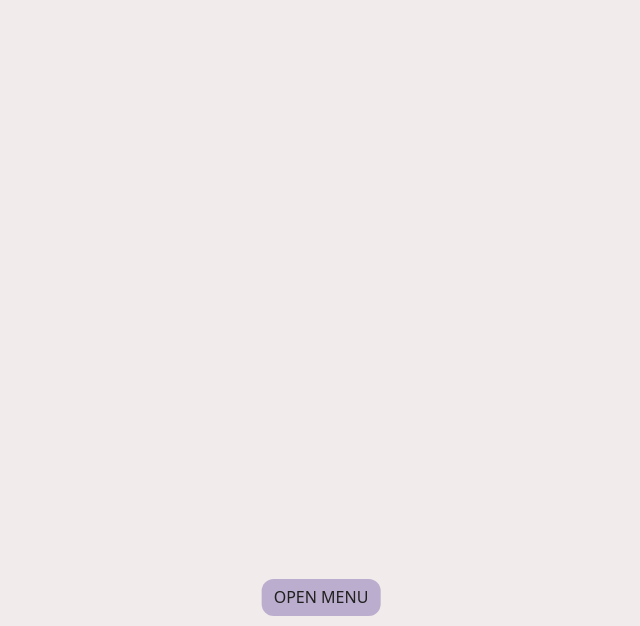
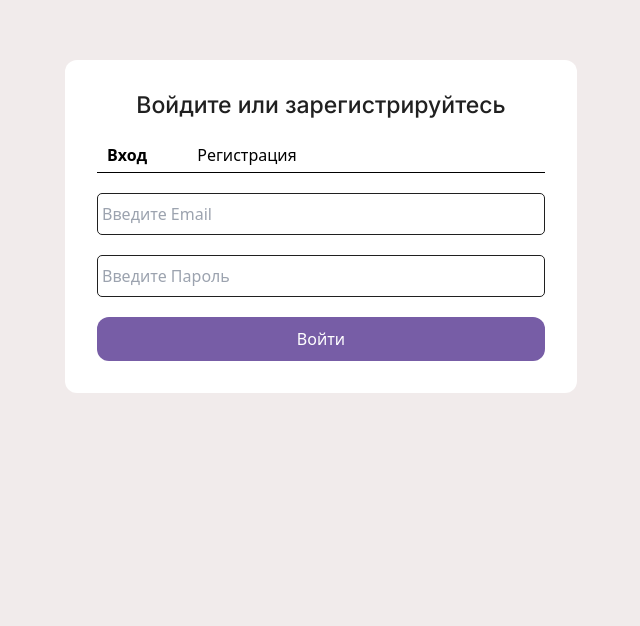
Before and after one commit to Alaront/money-manager, a Vue app: page /login in a window 1280 px wide. Shown: the part 174-800 px from the top of the page, without its empty margins (319-959 px from the left). Built offline with nearby package versions, Linux system fonts and the light colour scheme.

Commit message:
page login, new forms

```diff
--- a/src/App.vue
+++ b/src/App.vue
@@ -1,6 +1,7 @@
 <template>
   <div class="flex h-min-[100%] content">
     <header-components
+      v-if="!$route.meta.hideNavigation"
       class="w-[310px] bg-[#FFFFFF] py-[23px] px-[12px] box-border border-r-[1px] border-r-[#ada9a9] border-r-solid mr-[23px] h-[100vh] xl:h-auto top-[0] left-[-310px] z-2"
       :class="{
         fixed: windowWidth <= 1280,
@@ -8,11 +9,16 @@
       }"
     />
     <div
-      class="content grow-[1] xl:pt-[25px] xl:pr-[23px] box-border w-[95%] xl:w-auto"
+      class="content grow-[1] box-border w-[95%] xl:w-auto"
+      :class="{
+        'flex items-center': $route.meta.hideNavigation,
+        'xl:pt-[25px] xl:pr-[23px]': !$route.meta.hideNavigation,
+      }"
     >
       <router-view></router-view>
     </div>
     <button
+      v-if="!$route.meta.hideNavigation"
       class="menu-btn fixed bottom-[10px] left-[50%] translate-x-[-50%] block bg-[#775da670] font-medium text-[16px] leading-[19px] py-[9px] px-[12px] rounded-[12px] text-[#202020]"
       v-on:click="() => (openMenu = !openMenu)"
       :class="windowWidth <= 1280 ? 'block' : 'hidden'"
--- /dev/null
+++ b/src/components/Login/Login.vue
@@ -0,0 +1,62 @@
+<template>
+  <form class="flex flex-col" v-on:submit.prevent="(e) => loginLogic(e)">
+    <input
+      type="email"
+      placeholder="Введите Email"
+      :class="getInputStyle"
+      class="mb-[20px]"
+      v-model="emailData"
+    />
+    <input
+      type="text"
+      placeholder="Введите Пароль"
+      :class="getInputStyle"
+      class="mb-[20px]"
+      v-model="passwordData"
+    />
+
+    <button
+      type="submit"
+      class="bg-[#775da6] py-[10px] text-center text-[#ffffff] font-medium rounded-[12px] w-[100%] block"
+    >
+      Войти
+    </button>
+  </form>
+</template>
+
+<script>
+import { localStorageRead, localStorageWrite } from "./../../helpers/index";
+
+export default {
+  name: "LoginBlock",
+
+  data() {
+    return {
+      emailData: "",
+      passwordData: "",
+    };
+  },
+
+  mounted() {
+    const data = localStorageRead("moneyManagerLoginForm");
+    this.emailData = data.email;
+  },
+
+  unmounted() {
+    localStorageWrite("moneyManagerLoginForm", { email: this.emailData });
+  },
+
+  methods: {
+    loginLogic(e) {
+      console.log("login start", e, this.emailData, this.passwordData);
+    },
+  },
+
+  computed: {
+    getInputStyle: () =>
+      "w-[100%] block border-[1px] border-solid border-[#202020] py-[8px] px-[4px] rounded-[5px]",
+  },
+};
+</script>
+
+<style scoped></style>
--- /dev/null
+++ b/src/components/Login/LoginWrapper.vue
@@ -0,0 +1,40 @@
+<template>
+  <div class="">
+    <div class="flex border-b-[1px] border-solid border-[#000000] mb-[20px]">
+      <span
+        class="mr-[30px] py-[5px] px-[10px] box-border cursor-pointer"
+        :class="{ 'font-bold': isLogin }"
+        v-on:click="isLogin = true"
+        >Вход</span
+      >
+      <span
+        class="py-[5px] px-[10px] box-border cursor-pointer"
+        v-on:click="isLogin = false"
+        :class="{ 'font-bold': !isLogin }"
+        >Регистрация</span
+      >
+    </div>
+    <login-block v-if="isLogin" />
+    <LoginUp-block v-if="!isLogin" />
+  </div>
+</template>
+
+<script>
+import LoginBlock from "./Login";
+import LoginUpBlock from "./SignUp";
+
+export default {
+  name: "LoginWrapper",
+  components: {
+    "login-block": LoginBlock,
+    "LoginUp-block": LoginUpBlock,
+  },
+  data() {
+    return {
+      isLogin: true,
+    };
+  },
+};
+</script>
+
+<style scoped></style>
--- /dev/null
+++ b/src/components/Login/SignUp.vue
@@ -0,0 +1,78 @@
+<template>
+  <form>
+    <form class="flex flex-col" v-on:submit.prevent="(e) => signUpLogic(e)">
+      <input
+        type="name"
+        placeholder="Введите имя"
+        :class="getInputStyle"
+        class="mb-[20px]"
+        v-model="nameData"
+      />
+      <input
+        type="email"
+        placeholder="Введите Email"
+        :class="getInputStyle"
+        class="mb-[20px]"
+        v-model="emailData"
+      />
+      <input
+        type="text"
+        placeholder="Введите Пароль"
+        :class="getInputStyle"
+        class="mb-[20px]"
+        v-model="passwordData"
+      />
+      <input
+        type="text"
+        placeholder="Повторите Пароль"
+        :class="getInputStyle"
+        class="mb-[20px]"
+        v-model="passwordDataTwo"
+      />
+
+      <button
+        type="submit"
+        class="bg-[#775da6] py-[10px] text-center text-[#ffffff] font-medium rounded-[12px] w-[100%] block"
+      >
+        Регистрация
+      </button>
+    </form>
+  </form>
+</template>
+
+<script>
+import { localStorageRead, localStorageWrite } from "@/helpers";
+
+export default {
+  name: "LoginUpBlock",
+
+  data() {
+    return {
+      nameData: "",
+      emailData: "",
+      passwordData: "",
+      passwordDataTwo: "",
+    };
+  },
+
+  mounted() {
+    const data = localStorageRead("moneyManagerSignUpForm");
+    this.nameData = data.name;
+    this.emailData = data.email;
+  },
+
+  unmounted() {
+    localStorageWrite("moneyManagerSignUpForm", {
+      email: this.emailData,
+      name: this.nameData,
+    });
+  },
+
+  computed: {
+    getInputStyle: () =>
+      "w-[100%] block border-[1px] border-solid border-[#202020] py-[8px] px-[4px] rounded-[5px]",
+  },
+};
+</script>
+
+<style scoped></style>
--- /dev/null
+++ b/src/helpers/index.js
@@ -0,0 +1,15 @@
+const localStorageWrite = (key = "", data) => {
+  localStorage.setItem(key, JSON.stringify(data));
+};
+
+const localStorageRead = (key) => {
+  if (localStorage.getItem(key) != null) {
+    return JSON.parse(localStorage.getItem(key));
+  }
+
+  return {
+    error: "key not found",
+  };
+};
+
+export { localStorageWrite, localStorageRead };
--- /dev/null
+++ b/src/pages/LoginPage.vue
@@ -0,0 +1,24 @@
+<template>
+  <div class="bg-[#FFFFFF] w-[90%] p-[32px] xl:w-[40%] rounded-[12px] mx-auto">
+    <h1
+      class="text-[23px] leading-[26px] font-medium text-[#202020] mb-[20px] text-center"
+    >
+      Войдите или зарегистрируйтесь
+    </h1>
+
+    <login-wrapper />
+  </div>
+</template>
+
+<script>
+import LoginWrapper from "@/components/Login/LoginWrapper";
+
+export default {
+  name: "LoginPage",
+  components: {
+    "login-wrapper": LoginWrapper,
+  },
+};
+</script>
+
+<style scoped></style>
--- a/src/router/router.js
+++ b/src/router/router.js
@@ -3,6 +3,7 @@ import HomePage from "@/pages/HomePage";
 import CategoryPage from "@/pages/CategoryPage";
 import ChangeCashPage from "@/pages/ChangeCashPage";
 import StatisticsPage from "@/pages/StatisticsPage";
+import LoginPage from "@/pages/LoginPage";
 
 export default createRouter({
   history: createWebHistory(),
@@ -11,6 +12,12 @@ export default createRouter({
       path: "/",
       component: HomePage,
       alias: "/",
+    },
+    {
+      path: "/login",
+      component: LoginPage,
+      alias: "/",
+      meta: { hideNavigation: true },
     },
     {
       path: "/category",
```
